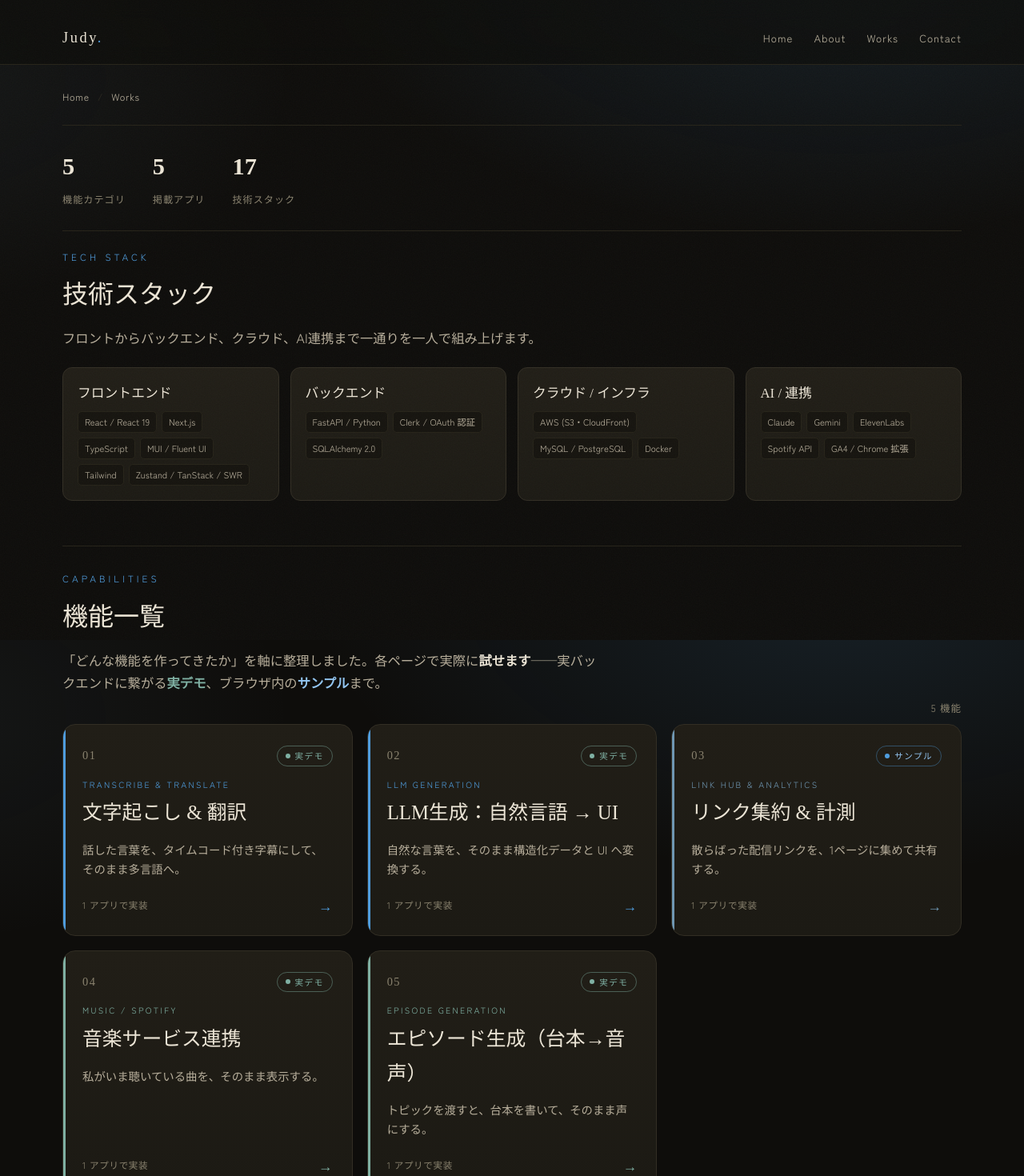
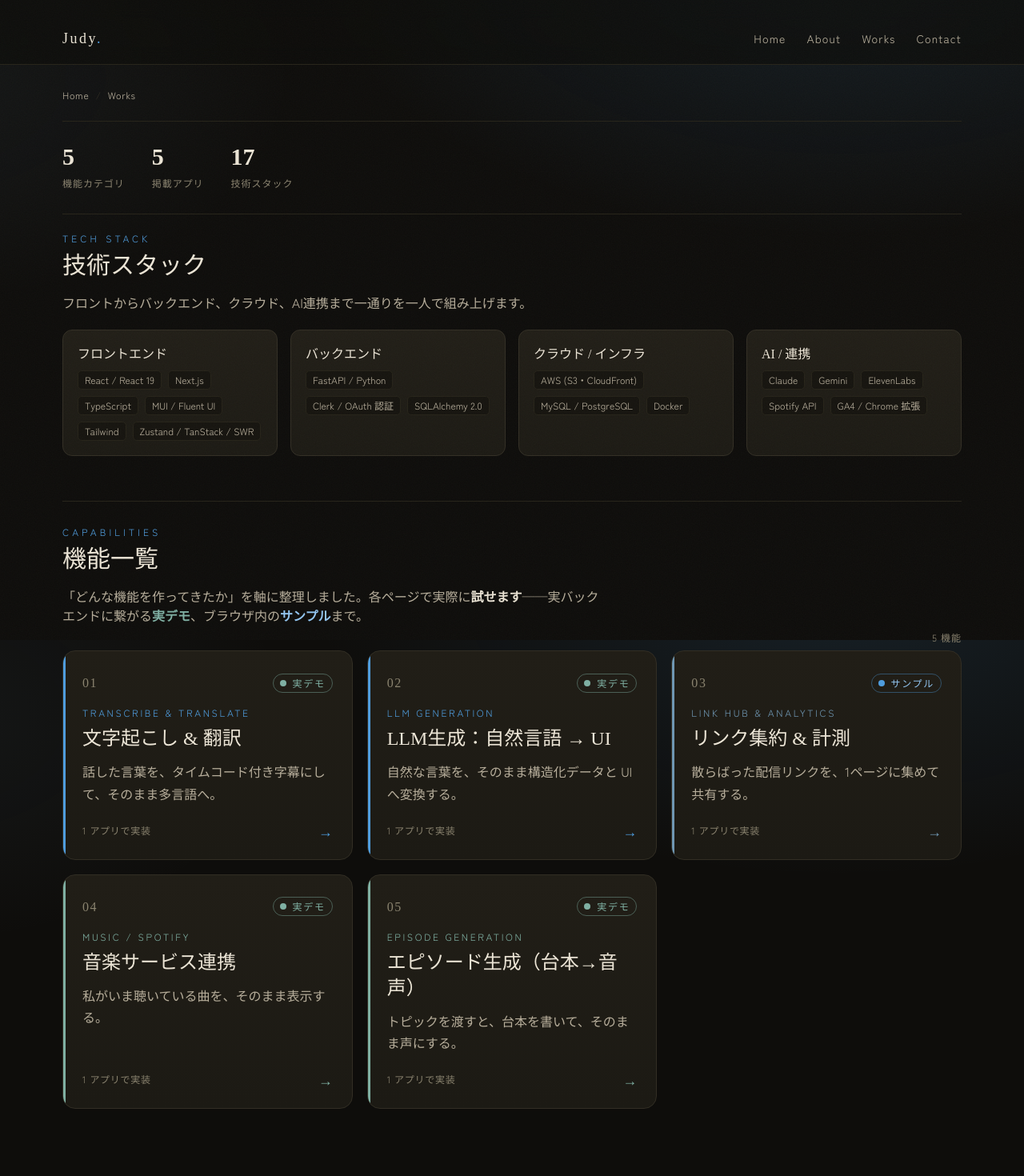
Before and after one commit to miwa-takase/portfolio, a React (Vite) app: page /works in a window 1280 px wide. Shown: the top 1470 px of the page at 80% size. Built offline with nearby package versions, Linux system fonts and the light colour scheme; no server answers; a web font is replaced by a local one.

Commit message:
style: 文字サイズの固定値(text-[Xrem])を Tailwind 標準スケールへ統一
Co-Authored-By: Claude Opus 4.8 <noreply@anthropic.com>

```diff
--- a/src/components/Badge.tsx
+++ b/src/components/Badge.tsx
@@ -13,11 +13,11 @@ export default function Badge({ status }: { status: Status }) {
   return (
     <span
       className={cx(
-        "inline-flex items-center gap-1.5 rounded-full border px-2.5 py-[3px] text-[0.66rem] uppercase tracking-[0.14em]",
+        "inline-flex items-center gap-2 rounded-full border px-2 py-[3px] text-xs uppercase tracking-[0.14em]",
         s.wrap,
       )}
     >
-      <span className={cx("h-1.5 w-1.5 rounded-full", s.dot)} />
+      <span className={cx("h-2 w-2 rounded-full", s.dot)} />
       {statusShort(status)}
     </span>
   );
--- a/src/components/FeatureCard.tsx
+++ b/src/components/FeatureCard.tsx
@@ -9,32 +9,28 @@ export default function FeatureCard({ feature: f }: { feature: Feature }) {
   return (
     <Link
       to={`/works/${f.slug}`}
-      className="card-surface group relative flex flex-col overflow-hidden rounded-2xl px-6 pb-[22px] pt-[26px] transition-all duration-300 hover:-translate-y-1.5 hover:shadow-[0_26px_50px_-28px_rgba(0,0,0,0.85)]"
+      className="card-surface group relative flex flex-col overflow-hidden rounded-2xl px-6 pb-[22px] pt-[26px] transition-all duration-300 hover:-translate-y-2 hover:shadow-[0_26px_50px_-28px_rgba(0,0,0,0.85)]"
     >
       <span
         className={`absolute inset-y-0 left-0 w-[3px] ${ACCENT_BG[f.accent]}`}
       />
       <div className="flex items-center justify-between">
-        <span className="font-serif text-[0.9rem] tracking-[0.1em] text-muted">
-          {f.no}
-        </span>
+        <span className="font-serif tracking-[0.1em] text-muted">{f.no}</span>
         <Badge status={f.status} />
       </div>
       <div
-        className={`mt-3.5 text-[0.66rem] uppercase tracking-[0.22em] ${ACCENT_TEXT[f.accent]}`}
+        className={`mt-4 text-xs uppercase tracking-[0.22em] ${ACCENT_TEXT[f.accent]}`}
       >
         {f.en}
       </div>
-      <h3 className="mt-1.5 font-serif text-[1.55rem] font-medium">
-        {f.title}
-      </h3>
-      <p className="mt-3 flex-grow text-[0.9rem] text-paper-dim">{f.tagline}</p>
+      <h3 className="mt-2 font-serif text-2xl font-medium">{f.title}</h3>
+      <p className="mt-3 flex-grow text-paper-dim">{f.tagline}</p>
       <div className="mt-[18px] flex items-center justify-between">
-        <span className="text-[0.72rem] tracking-[0.06em] text-muted">
+        <span className="text-xs tracking-[0.06em] text-muted">
           {appCount ? `${appCount} アプリで実装` : ""}
         </span>
         <span
-          className={`text-[1.1rem] transition-transform group-hover:translate-x-1 ${ACCENT_TEXT[f.accent]}`}
+          className={`text-lg transition-transform group-hover:translate-x-1 ${ACCENT_TEXT[f.accent]}`}
         >
           →
         </span>
--- a/src/components/Footer.tsx
+++ b/src/components/Footer.tsx
@@ -8,10 +8,8 @@ export default function Footer() {
     >
       <div className="wrap flex flex-wrap items-end justify-between gap-6">
         <div>
-          <h2 className="font-serif text-[2.2rem] font-medium">
-            Get in touch.
-          </h2>
-          <p className="mt-2 text-[0.76rem] tracking-[0.06em] text-muted">
+          <h2 className="font-serif text-4xl font-medium">Get in touch.</h2>
+          <p className="mt-2 text-xs tracking-[0.06em] text-muted">
             機能の詳細・実装については、お気軽にご連絡ください。
           </p>
         </div>
@@ -22,7 +20,7 @@ export default function Footer() {
           >
             {OWNER.email}
           </a>
-          <p className="mt-3.5 text-[0.76rem] tracking-[0.06em] text-muted">
+          <p className="mt-4 text-xs tracking-[0.06em] text-muted">
             © {new Date().getFullYear()} Judy
           </p>
         </div>
--- a/src/components/TopBar.tsx
+++ b/src/components/TopBar.tsx
@@ -1,7 +1,7 @@
 import { Link } from "react-router-dom";
 
 const navLink =
-  "text-[0.82rem] tracking-[0.08em] text-paper-dim transition-colors hover:text-accent-soft";
+  "text-sm tracking-[0.08em] text-paper-dim transition-colors hover:text-accent-soft";
 
 export default function TopBar() {
   return (
@@ -9,7 +9,7 @@ export default function TopBar() {
       <div className="wrap flex h-16 items-center justify-between">
         <Link
           to="/"
-          className="font-serif text-[1.15rem] tracking-[0.14em] text-paper"
+          className="font-serif text-lg tracking-[0.14em] text-paper"
         >
           Judy<span className="text-accent">.</span>
         </Link>
--- a/src/index.css
+++ b/src/index.css
@@ -69,7 +69,7 @@
 
   .srt {
     font-family: ui-monospace, "SFMono-Regular", Menlo, monospace;
-    @apply whitespace-pre-wrap text-[0.72rem] leading-[1.7] text-paper-dim;
+    @apply whitespace-pre-wrap text-xs leading-[1.7] text-paper-dim;
   }
   .srt .tc {
     color: var(--steel);
@@ -77,7 +77,7 @@
 
   .code {
     font-family: ui-monospace, Menlo, monospace;
-    @apply overflow-x-auto whitespace-pre rounded-[10px] border border-line-soft bg-ink p-[14px] text-[0.74rem] leading-[1.65] text-paper-dim;
+    @apply overflow-x-auto whitespace-pre rounded-[10px] border border-line-soft bg-ink p-[14px] text-xs leading-[1.65] text-paper-dim;
   }
 
   .dot-pulse {
--- a/src/pages/Works.tsx
+++ b/src/pages/Works.tsx
@@ -7,7 +7,7 @@ import FeatureCard from "../components/FeatureCard";
 export default function Works() {
   return (
     <section className="wrap">
-      <nav className="flex items-center gap-2.5 pt-[30px] text-[0.76rem] tracking-[0.06em] text-muted">
+      <nav className="flex items-center gap-2 pt-[30px] text-xs tracking-[0.06em] text-muted">
         <Link to="/" className="text-paper-dim hover:text-accent-soft">
           Home
         </Link>
@@ -17,53 +17,45 @@ export default function Works() {
 
       <div className="mt-6 flex flex-wrap gap-[34px] border-y border-line-soft py-[26px]">
         <div>
-          <b className="block font-serif text-[1.9rem] text-paper">
+          <b className="block font-serif text-3xl text-paper">
             {FEATURES.length}
           </b>
-          <span className="text-[0.76rem] tracking-[0.08em] text-muted">
+          <span className="text-xs tracking-[0.08em] text-muted">
             機能カテゴリ
           </span>
         </div>
         <div>
-          <b className="block font-serif text-[1.9rem] text-paper">
-            {APPS.length}
-          </b>
-          <span className="text-[0.76rem] tracking-[0.08em] text-muted">
+          <b className="block font-serif text-3xl text-paper">{APPS.length}</b>
+          <span className="text-xs tracking-[0.08em] text-muted">
             掲載アプリ
           </span>
         </div>
         <div>
-          <b className="block font-serif text-[1.9rem] text-paper">
-            {SKILL_COUNT}
-          </b>
-          <span className="text-[0.76rem] tracking-[0.08em] text-muted">
+          <b className="block font-serif text-3xl text-paper">{SKILL_COUNT}</b>
+          <span className="text-xs tracking-[0.08em] text-muted">
             技術スタック
           </span>
         </div>
       </div>
 
       <div className="pt-[22px]">
-        <div className="text-[0.74rem] uppercase tracking-[0.34em] text-accent">
+        <div className="text-xs uppercase tracking-[0.34em] text-accent">
           Tech Stack
         </div>
-        <h2 className="mt-2.5 font-serif text-[2rem] font-medium">
-          技術スタック
-        </h2>
+        <h2 className="mt-2 font-serif text-3xl font-medium">技術スタック</h2>
       </div>
-      <p className="mt-3.5 max-w-[680px] text-[1.02rem] text-paper-dim">
+      <p className="mt-4 max-w-[680px] text-base text-paper-dim">
         フロントからバックエンド、クラウド、AI連携まで一通りを一人で組み上げます。
       </p>
-      <div className="mt-[22px] grid grid-cols-1 gap-3.5 sm:grid-cols-2 lg:grid-cols-4">
+      <div className="mt-[22px] grid grid-cols-1 gap-4 sm:grid-cols-2 lg:grid-cols-4">
         {SKILLS.map((s) => (
           <div key={s.h} className="card-surface rounded-xl p-[18px]">
-            <h4 className="mb-2 font-serif text-[1.05rem] font-medium">
-              {s.h}
-            </h4>
-            <div className="flex flex-wrap gap-1.5">
+            <h4 className="mb-2 font-serif text-base font-medium">{s.h}</h4>
+            <div className="flex flex-wrap gap-2">
               {s.items.map((i) => (
                 <span
                   key={i}
-                  className="rounded-[5px] border border-line-soft bg-ink-2 px-2 py-[3px] text-[0.7rem] text-paper-dim"
+                  className="rounded-[5px] border border-line-soft bg-ink-2 px-2 py-[3px] text-xs text-paper-dim"
                 >
                   {i}
                 </span>
@@ -74,19 +66,19 @@ export default function Works() {
       </div>
 
       <div className="mt-14 border-t border-line-soft pt-[30px]">
-        <div className="text-[0.74rem] uppercase tracking-[0.34em] text-accent">
+        <div className="text-xs uppercase tracking-[0.34em] text-accent">
           Capabilities
         </div>
-        <h2 className="mt-2.5 font-serif text-[2rem] font-medium">機能一覧</h2>
+        <h2 className="mt-2 font-serif text-3xl font-medium">機能一覧</h2>
       </div>
-      <p className="mt-3.5 max-w-[680px] text-[1.02rem] text-paper-dim">
+      <p className="mt-4 max-w-[680px] text-base text-paper-dim">
         「どんな機能を作ってきたか」を軸に整理しました。各ページで実際に
         <b className="text-paper">試せます</b>——実バックエンドに繋がる
         <b className="text-teal">実デモ</b>、ブラウザ内の
         <b className="text-accent-soft">サンプル</b>まで。
       </p>
 
-      <div className="flex items-center justify-end py-2 text-[0.78rem] tracking-[0.08em] text-muted">
+      <div className="flex items-center justify-end py-2 text-xs tracking-[0.08em] text-muted">
         {FEATURES.length} 機能
       </div>
 
```
Also changed, not shown: src/demos/Demo.tsx (+26 -29 lines), src/demos/SpotifyNowPlaying.tsx (+19 -25 lines), src/pages/About.tsx (+8 -12 lines), src/pages/Feature.tsx (+24 -29 lines), src/pages/Home.tsx (+7 -7 lines), 1 other file (tests, documents, lock files or other folders).
